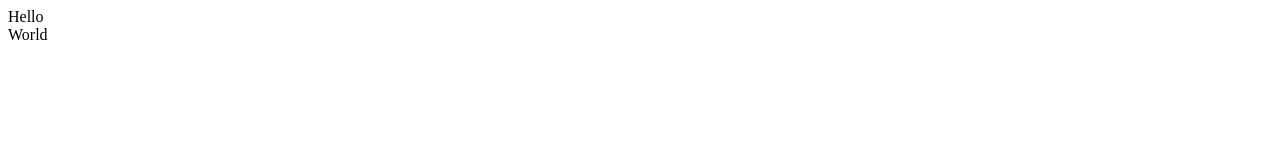
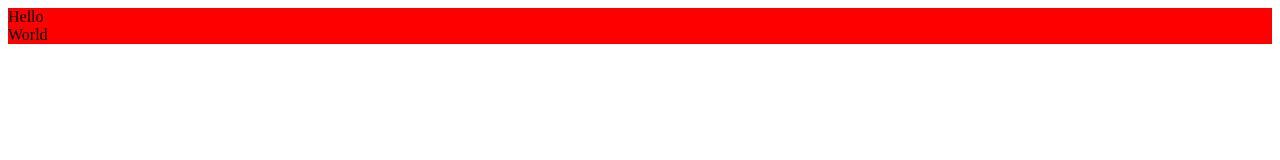
Before and after one commit to ashrivas8/bootcamp, a plain HTML site: page w1-d2/index.html in a window 1280 px wide. Drawn offline with Linux system fonts and the light colour scheme.

Commit message:
Added method to set style of an element(s)

```diff
--- a/w1-d2/index.html
+++ b/w1-d2/index.html
@@ -18,6 +18,7 @@
       console.log($razor(".content").length);
       $razor('.content').addClass('bold');
       $razor('.content').removeClass('strong');
+      $razor('.content').setStyle({ backgroundColor: 'red' });
     </script>
   </body>
 </html>
--- a/w1-d2/razor.js
+++ b/w1-d2/razor.js
@@ -9,13 +9,21 @@ class SelectorUtils {
     this.elements.forEach(element => {
       element.classList.add(className);
     });
-    // return this.elements.classList;
   }
 
   removeClass(className) {
     this.elements.forEach(element => {
       element.classList.remove(className);
     });
+  }
+
+  setStyle(styleObj) {
+    this.elements.forEach(element => {
+      Object.keys(styleObj).forEach(key => {
+        element.style[key] = styleObj[key];
+      });
+    });
+
   }
 }
 
```
